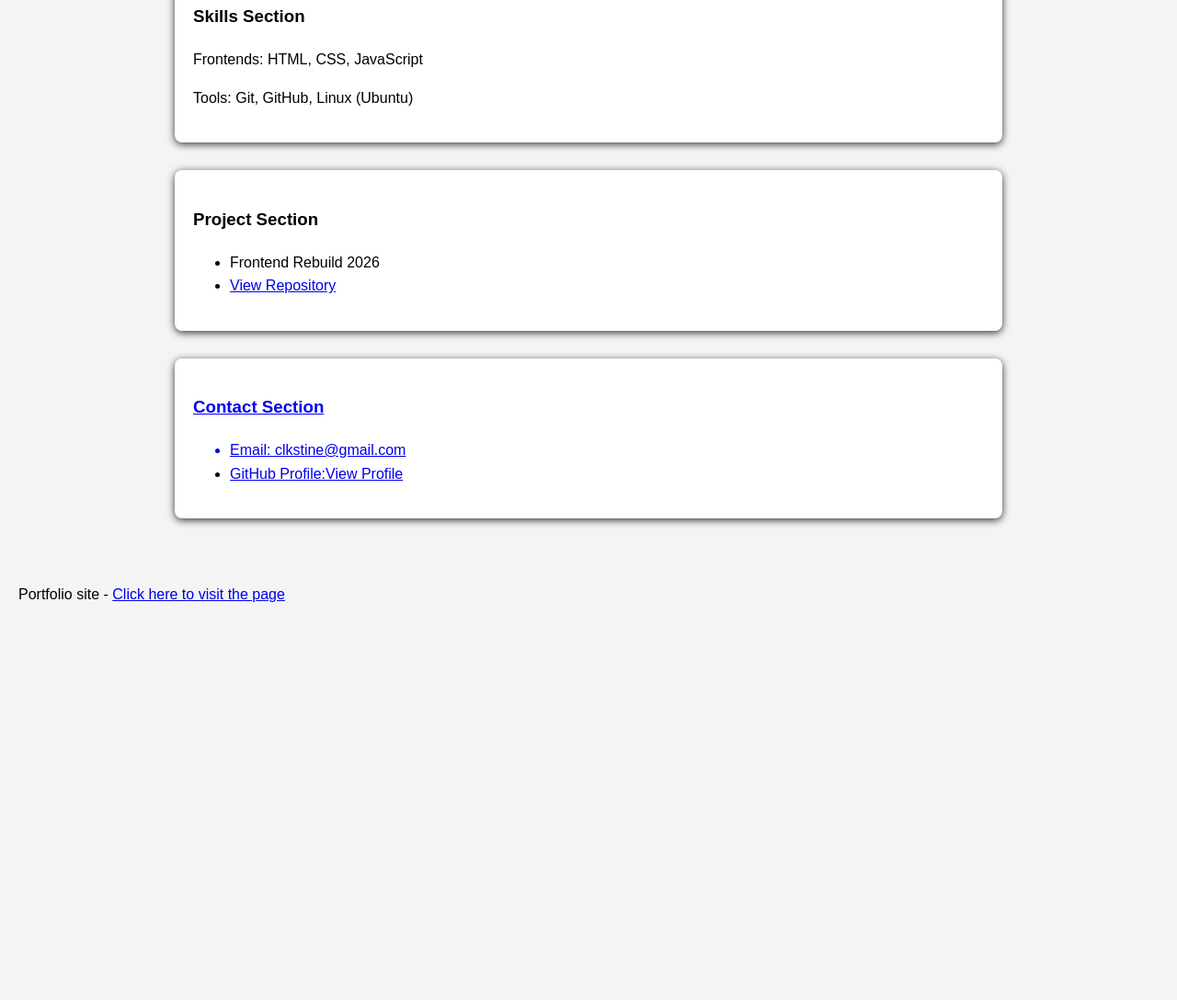
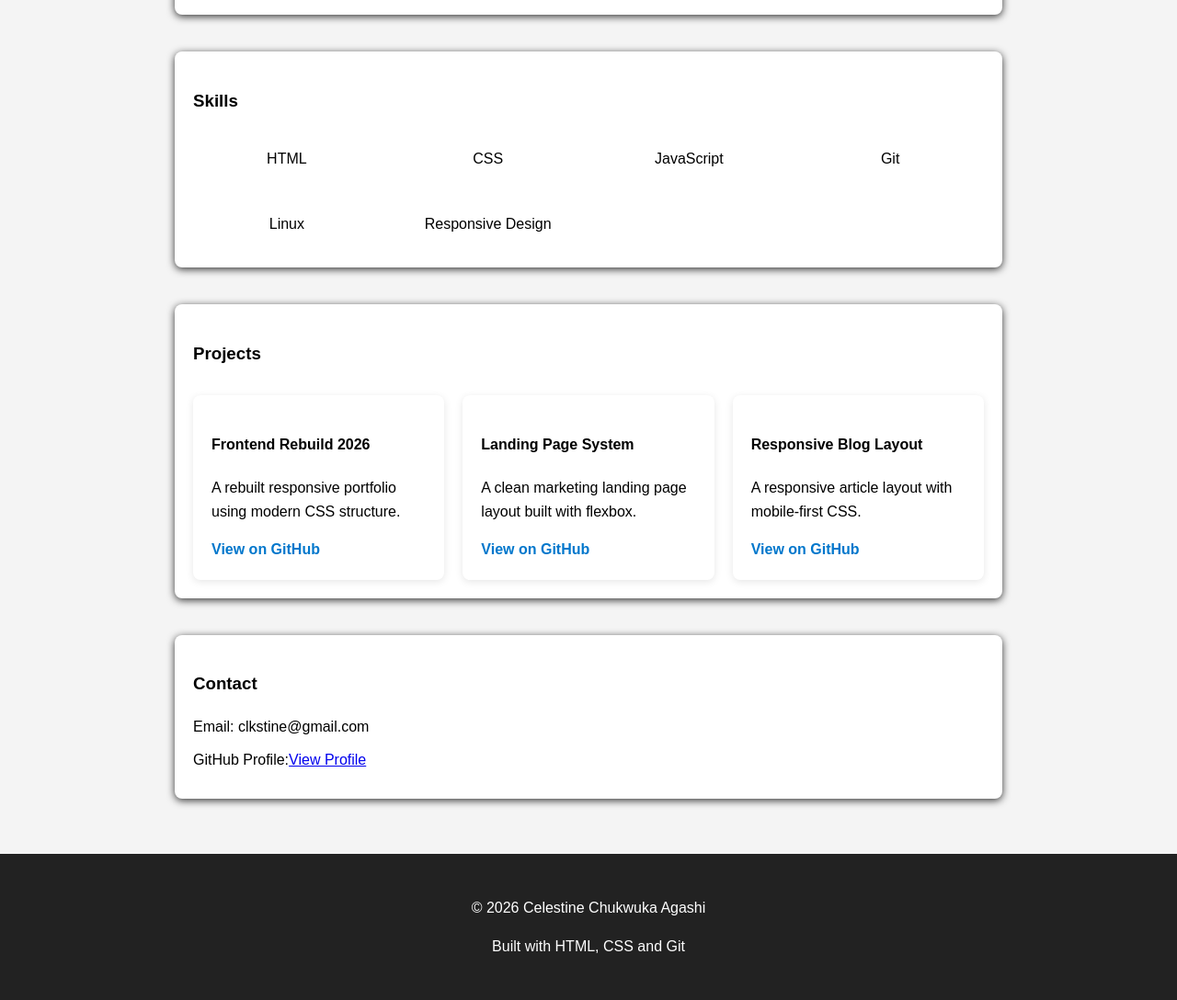
Before and after one commit to cagashi/frontend-rebuild-2026, a plain HTML site: page index.html in a window 1280 px wide. Shown: the part 767-1855 px from the top of the page at 92% size. Before the commit the page ends 1447 px from the top, so only its background shows below. Drawn offline with Linux system fonts and the light colour scheme.

Commit message:
Initial Portfolio website

```diff
--- a/index.html
+++ b/index.html
@@ -42,33 +42,86 @@
 </section>
 
 <section id="skills">
-<h3>Skills Section</h3>
-<p>Frontends: HTML, CSS, JavaScript</p>
-<p>Tools: Git, GitHub, Linux (Ubuntu)</p>
+<h3>Skills</h3>
+<div  class="skills-container">
+<div class="skill">HTML</div>
+<div class="skill">CSS</div>
+<div class="skill">JavaScript</div>
+<div class="skill">Git</div>
+<div class="skill">Linux</div>
+<div class="skill">Responsive Design</div>
+</div>
 </section>
 
 <section id="projects">
-<h3>Project Section</h3>
-<ul>
-<li>Frontend Rebuild 2026</li>
-<li><a href="https://github.com/cagashi/frontend-rebuild-2026" target="_blank">View Repository</li>
-</ul>
+<h3 class="section-title">Projects</h3>
+<div class="project-container">
+
+<div class="card">
+<h4>Frontend Rebuild 2026</h4>
+<p>A rebuilt responsive portfolio using modern CSS structure.</p>
+<a href="https://github.com/cagashi/frontend-rebuild-2026" target="_blank">View on GitHub</a>
+</div>
+
+<div class="card">
+<h4>Landing Page System</h4>
+<p>A clean marketing landing page layout built with flexbox.</p>
+<a href="#">View on GitHub</a>
+</div>
+
+<div class="card">
+<h4>Responsive Blog Layout</h4>
+<p>A responsive article layout with mobile-first CSS.</p>
+<a href="#">View on GitHub</a>
+</div>
+
+</div>
 </section>
 
+
 <section id="contact">
-<h3>Contact Section</h3>
-<ul>
-<li>Email: clkstine@gmail.com</li>
-<li>GitHub Profile:<a href="https://github.com/cagashi" target="_blank">View Profile</a> </li>
-</ul>
+<h3>Contact</h3>
+
+<p>Email: clkstine@gmail.com</p>
+<p>GitHub Profile:<a href="https://github.com/cagashi" target="_blank">View Profile</a> </p>
+
 
 </section>
 
 
 </main>
-<footer>Portfolio site - <a href="https://cagashi.github.io/frontend-rebuild-2026/" target="_blank">Click here to visit the page</a></footer>
+<footer>
+<p>&copy; 2026 Celestine Chukwuka Agashi</p>
+<p>Built with HTML, CSS  and Git</p>
+</footer>
 
 
 </body>
+<script>
+const sections = documnet.querySelectorAll("section");
+
+const navLinks = documnet.querySelectorAll("nav a");
+
+widnow.addEventListener("scroll", () =>{
+let current = "";
+
+sections.forEach(section =>{
+const sectionTop = section.offsetTop - 100;
+const sectionHeight = section.clientHeight;
+
+if(pageYoffset >= sectionTop){
+current = section.getAttribute("id")
+}
+});
+navLinks.forEach(link =>{
+link.classList.remove("active");
+if(link.getAttribute("href") === "#" + current){
+link.classList.add("active");
+}
+});
+});
+
+
+</script>
 
 </html>
--- a/styles.css
+++ b/styles.css
@@ -10,17 +10,19 @@ max-width: 900px;
 padding: 20px;
 margin: auto;
 }
-
+html{
+scroll-behavior: smooth;
+}
 
 header, nav, main, footer {
-margin-width: 900ppx;
+
 padding: 20px;
 margin: auto;
 }
 
 section{
 background: white;
-margin-bottom: 30px;
+margin-bottom: 40px;
 border-radius: 8px;
 padding: 20px;
 box-shadow: 0 2px 8px rgba(0, 0, 0, 0.8);
@@ -28,8 +30,15 @@ box-shadow: 0 2px 8px rgba(0, 0, 0, 0.8);
 
 header{
 background: #222;
-padding: 30px 20px;
+padding: 60px 20px;
 text-align: center;
+
+
+
+}
+
+header h1{
+font-size: 36px;
 }
 
 nav ul{
@@ -63,4 +72,78 @@ nav{
 background-color: white;
 padding: 15px 0;
 box-shadow:  0 2px 8px rgba(0,0,0,0.1);
+position: sticky;
+top: 0;
+background: #f4f4f4;
+z-index: 1000;
 }
+
+.project-container{
+display: grid;
+grid-template-columns: repeat(auto-fit, minmax(250px, 1fr));
+gap: 20px;
+margin-top: 20px;
+
+
+}
+.card{
+padding: 20px;
+background: white;
+border-radius:8px;
+box-shadow: 0 2px 8px rgba(0,0,0,0.1);
+transition: transform 0.2s ease;
+
+}
+
+.section-title{
+margin-bottom: 30px;
+}
+
+.card:hover {
+transform: translateY(-5px);
+}
+.card a{
+color: #0077cc;
+font-weight: bold;
+text-decoration: none;
+}
+.card a:hover {
+text-decoration: underline;
+}
+
+.skills-container{
+display: grid;
+grid-template-columns: repeat(auto-fit, minmax(180px, 1fr));
+gap:15px;
+margin-top: 20px;
+}
+.skill{
+padding: 15px;
+background:white;
+box-shadow: 0 2px 6px rbga(0,0,0,0.1);
+text-align: center;
+border-radius: 6px;
+font-weight: 500;
+}
+
+#contact p{
+margin: 10px 0;
+}
+footer{
+text-align:center;
+padding:30px;
+background: #222;
+color:white;
+}
+
+nav a{
+text-decoration: none;
+color: #333;
+padding: 10px 15px;
+}
+
+nav a.active{
+color: #0077cc;
+font-weight:bold;
+border-bottom: 2px solid #0077cc;
+}
```
